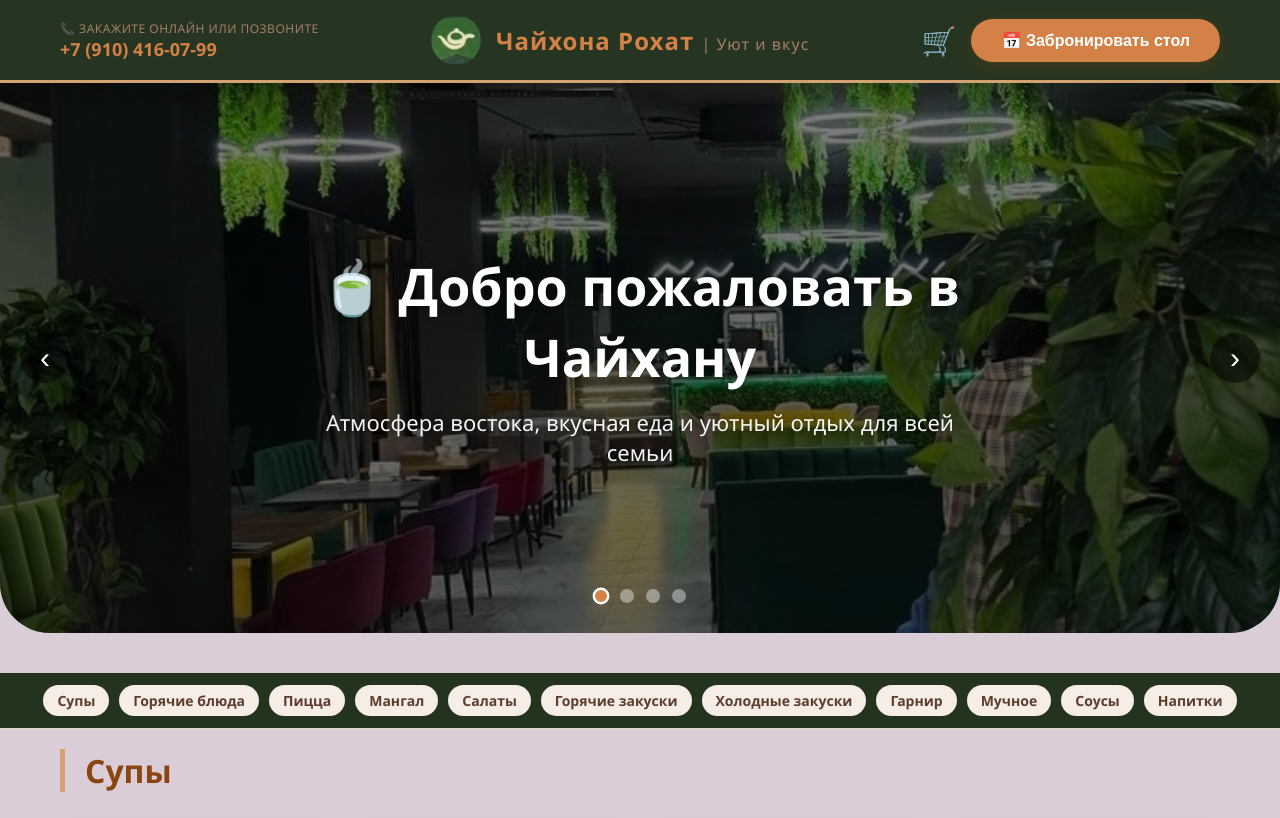
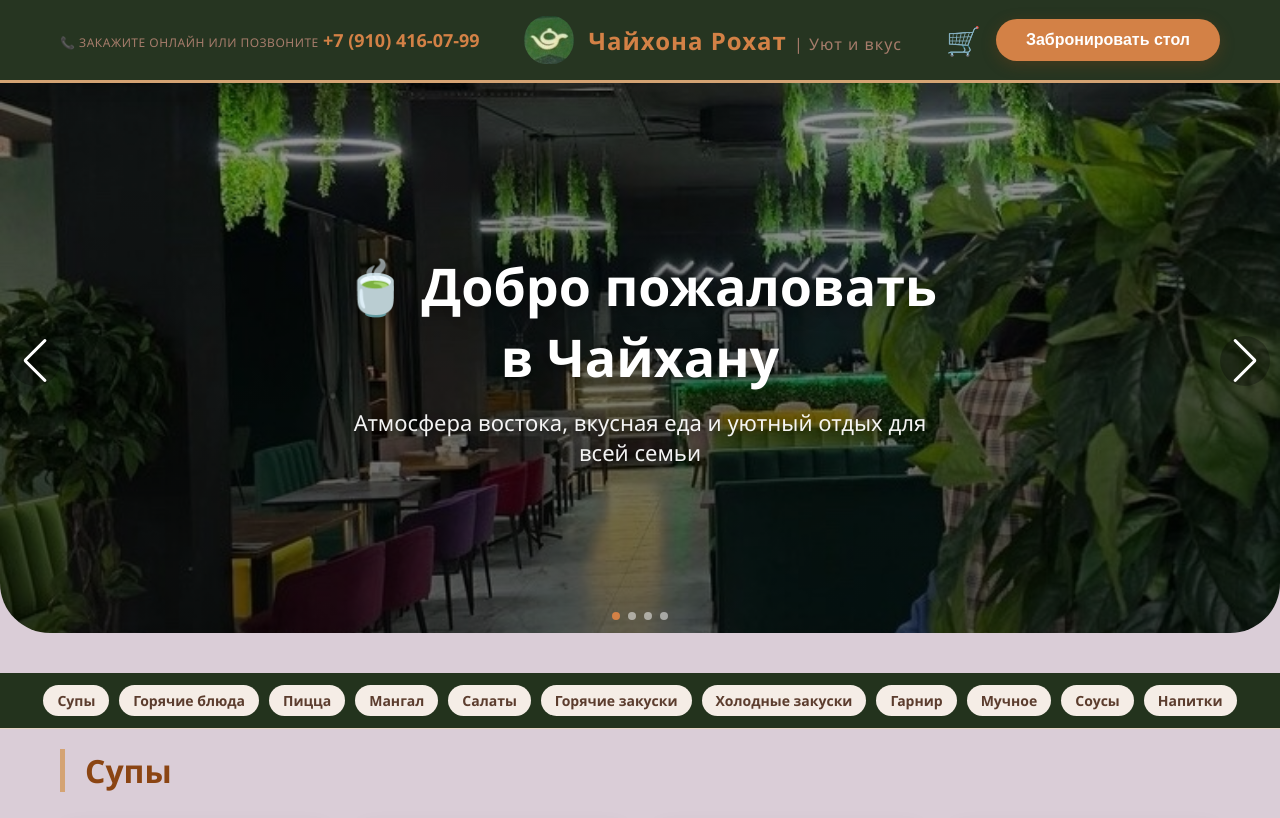
Before and after one commit to Mercy335/chaikhana, a Django app: page / in a window 1280 px wide. Shown: the top 818 px of the page. Run offline with Django 5.2, Linux system fonts and the light colour scheme.

Commit message:
Исправлен слайдер, центрирование телефона на мобилке

```diff
--- a/bookings/templates/bookings/cart.html
+++ b/bookings/templates/bookings/cart.html
@@ -431,7 +431,7 @@
     <header class="header">
         <div class="container">
             <div class="header-left">
-                <img src="{% static 'bookings/images/logo.jpg' %}" alt="Чайхана" class="header-logo">
+                <img src="{% static 'bookings/images/Logo.jpg' %}" alt="Чайхана" class="header-logo">
                 <div class="header-title">
                     Чайхона Рохат
                     <span>| Уют и вкус</span>
--- a/bookings/templates/bookings/checkout.html
+++ b/bookings/templates/bookings/checkout.html
@@ -530,7 +530,7 @@
     <header class="header">
         <div class="container">
             <div class="header-left">
-                <img src="{% static 'bookings/images/logo.jpg' %}" alt="Чайхана" class="header-logo">
+                <img src="{% static 'bookings/images/Logo.jpg' %}" alt="Чайхана" class="header-logo">
                 <div class="header-title">
                     Чайхона Рохат
                     <span>| Уют и вкус</span>
--- a/bookings/templates/bookings/index.html
+++ b/bookings/templates/bookings/index.html
@@ -8,6 +8,8 @@
 
     <!-- Favicon -->
     <link rel="icon" type="image/png" href="{% static 'bookings/images/favicon.jpg' %}">
+
+    <link rel="stylesheet" href="https://cdn.jsdelivr.net/npm/swiper@11/swiper-bundle.min.css" />
 
     <style>
         /* ===== ОБЩИЕ СТИЛИ ===== */
@@ -55,14 +57,17 @@
         }
 
         /* ===== ЛЕВАЯ ЧАСТЬ ===== */
+        @media (max-width: 768px) {
             .header-left {
-            flex: 0 0 auto;
+                width: 100%;
+                display: flex;
+                justify-content: center;
             }
 
             .header-phone {
-            display: flex;
-            flex-direction: column;
-            align-items: flex-start;
+                align-items: center;
+                text-align: center;
+            }
         }
 
         .phone-label {
@@ -71,6 +76,7 @@
             font-weight: 400;
             letter-spacing: 0.5px;
             text-transform: uppercase;
+            white-space: nowrap;
         }
 
         .phone-number {
@@ -79,6 +85,7 @@
             font-weight: 700;
             text-decoration: none;
             transition: color 0.3s;
+            white-space: nowrap;
         }
 
         .phone-number:hover {
@@ -965,200 +972,94 @@
             }
 
 
-            /* ===== СЛАЙДЕР ===== */
+            /* ===== SWIPER СЛАЙДЕР ===== */
             .hero-slider {
-                position: relative;
                 width: 100%;
                 height: 550px;
+                border-radius: 0 0 50px 50px;
                 overflow: hidden;
-                border-radius: 0 0 50px 50px;
                 margin-bottom: 40px;
             }
 
-            .slider-container {
-                position: relative;
+            .swiper {
                 width: 100%;
                 height: 100%;
             }
 
-            .slider-track {
-                display: flex;
-                width: 100%;
-                height: 100%;
-                transition: transform 0.7s ease-in-out;
-            }
-
-            .slide {
-                min-width: 100%;
-                height: 100%;
-                flex-shrink: 0;
-                opacity: 0;
-                transition: opacity 0.7s ease-in-out;
-                position: relative;
-            }
-
-            .slide.active {
-                opacity: 1;
-            }
-
-            .slide-bg {
-                width: 100%;
-                height: 100%;
-                background-size: cover;
-                background-position: center;
-                background-repeat: no-repeat;
+            .swiper-slide {
                 display: flex;
                 align-items: center;
                 justify-content: center;
+                background-size: cover;
+                background-position: center;
+            }
+
+            .swiper-slide .slide-content {
+                color: white;
                 text-align: center;
+                max-width: 700px;
                 padding: 40px;
             }
 
-
-            .slide-content {
-                color: white;
-                max-width: 700px;
-            }
-
-            .slide-content h1 {
+            .swiper-slide .slide-content h1 {
                 font-size: 52px;
                 margin-bottom: 15px;
-                text-shadow: 0 2px 20px rgba(0, 0, 0, 0.5);
-            }
-
-            .slide-content p {
+                text-shadow: 0 2px 20px rgba(0,0,0,0.5);
+            }
+
+            .swiper-slide .slide-content p {
                 font-size: 22px;
                 opacity: 0.95;
-                text-shadow: 0 2px 10px rgba(0, 0, 0, 0.5);
-            }
-
-            /* ===== КНОПКИ СЛАЙДЕРА ===== */
-            .slider-btn {
-                position: absolute;
-                top: 50%;
-                transform: translateY(-50%);
-                background: rgba(0, 0, 0, 0.5);
-                color: white;
-                border: none;
+                text-shadow: 0 2px 10px rgba(0,0,0,0.5);
+            }
+
+            .swiper-button-next,
+            .swiper-button-prev {
+                color: white !important;
+                background: rgba(0,0,0,0.3);
+                border-radius: 50%;
                 width: 50px;
                 height: 50px;
-                border-radius: 50%;
-                font-size: 30px;
-                cursor: pointer;
-                z-index: 10;
                 transition: all 0.3s;
-                display: flex;
-                align-items: center;
-                justify-content: center;
-            }
-
-            .slider-btn:hover {
+            }
+
+            .swiper-button-next:hover,
+            .swiper-button-prev:hover {
                 background: rgba(211, 129, 70, 0.8);
-                transform: translateY(-50%) scale(1.1);
-            }
-
-            .slider-btn.prev {
-                left: 20px;
-            }
-
-            .slider-btn.next {
-                right: 20px;
-            }
-
-            /* ===== ТОЧКИ (ИНДИКАТОРЫ) ===== */
-            .slider-dots {
-                position: absolute;
-                bottom: 30px;
-                left: 50%;
-                transform: translateX(-50%);
-                display: flex;
-                gap: 12px;
-                z-index: 10;
-            }
-
-            .slider-dots .dot {
-                width: 14px;
-                height: 14px;
-                border-radius: 50%;
-                background: rgba(255, 255, 255, 0.4);
-                cursor: pointer;
-                transition: all 0.3s;
-                border: 2px solid transparent;
-            }
-
-            .slider-dots .dot.active {
-                background: #d38146;
-                border-color: white;
-                transform: scale(1.2);
-            }
-
-            .slider-dots .dot:hover {
-                background: rgba(255, 255, 255, 0.8);
-            }
-
-            /* ===== АДАПТИВ СЛАЙДЕРА ===== */
+            }
+
+            .swiper-pagination-bullet {
+                background: white !important;
+                opacity: 0.5 !important;
+            }
+
+            .swiper-pagination-bullet-active {
+                background: #d38146 !important;
+                opacity: 1 !important;
+            }
+
+            /* Адаптив */
             @media (max-width: 768px) {
                 .hero-slider {
                     height: 400px;
-                    border-radius: 0 0 30px 30px;
-                }
-
-                .slide-content h1 {
+                }
+                .swiper-slide .slide-content h1 {
                     font-size: 32px;
                 }
-
-                .slide-content p {
+                .swiper-slide .slide-content p {
                     font-size: 18px;
-                }
-
-                .slider-btn {
-                    width: 40px;
-                    height: 40px;
-                    font-size: 24px;
-                }
-
-                .slider-btn.prev {
-                    left: 10px;
-                }
-
-                .slider-btn.next {
-                    right: 10px;
-                }
-
-                .slider-dots .dot {
-                    width: 10px;
-                    height: 10px;
                 }
             }
 
             @media (max-width: 480px) {
                 .hero-slider {
-                    height: 320px;
-                    border-radius: 0 0 20px 20px;
-                }
-
-                .slide-content h1 {
+                    height: 300px;
+                }
+                .swiper-slide .slide-content h1 {
                     font-size: 24px;
                 }
-
-                .slide-content p {
+                .swiper-slide .slide-content p {
                     font-size: 15px;
-                }
-
-                .slider-btn {
-                    width: 32px;
-                    height: 32px;
-                    font-size: 18px;
-                }
-
-                .slider-dots {
-                    bottom: 15px;
-                    gap: 8px;
-                }
-
-                .slider-dots .dot {
-                    width: 8px;
-                    height: 8px;
                 }
             }
     </style>
@@ -1196,7 +1097,7 @@
                     🛒
                     <span id="cartCount" class="cart-badge" style="display: none; position: absolute; top: -8px; right: -12px; background: #a50e0e; color: white; font-size: 12px; font-weight: 700; border-radius: 50%; padding: 2px 8px; min-width: 20px; text-align: center;">0</span>
                 </a>
-                <button class="btn-book" id="openModalBtn">📅 Забронировать стол</button>
+                <button class="btn-book" id="openModalBtn">Забронировать стол</button>
             </div>
         </div>
     </header>
@@ -1207,58 +1108,47 @@
     <!-- ========== СЛАЙДЕР ========== -->
     <!-- ========== СЛАЙДЕР ========== -->
 
+   <!-- ========== СЛАЙДЕР ========== -->
+    <!-- ========== СЛАЙДЕР SWIPER ========== -->
     <section class="hero-slider">
-        <div class="slider-container">
-            <div class="slider-track" id="sliderTrack">
-                <!-- Слайд 1: существующий фон -->
-                <div class="slide active">
-                    <div class="slide-bg" style="background-image: linear-gradient(rgba(0, 0, 0, 0.5), rgba(0, 0, 0, 0.6)), url('{% static "bookings/images/fon.jpg" %}');">
+        <div class="swiper mySwiper">
+            <div class="swiper-wrapper">
+                <!-- Слайд 1 -->
+                <div class="swiper-slide" style="background-image: linear-gradient(rgba(0,0,0,0.4), rgba(0,0,0,0.6)), url('{% static "bookings/images/fon.jpg" %}'); background-size: cover; background-position: center;">
                     <div class="slide-content">
                         <h1>🍵 Добро пожаловать в Чайхану</h1>
                         <p>Атмосфера востока, вкусная еда и уютный отдых для всей семьи</p>
                     </div>
                 </div>
-                </div>
                 <!-- Слайд 2 -->
-                <div class="slide active">
-                    <div class="slide-bg" style="background-image: linear-gradient(rgba(0, 0, 0, 0.5), rgba(0, 0, 0, 0.6)), url('{% static "bookings/images/fon.jpg" %}');">
+                <div class="swiper-slide" style="background-image: linear-gradient(rgba(0,0,0,0.4), rgba(0,0,0,0.6)), url('{% static "bookings/images/slide1.jpg" %}'); background-size: cover; background-position: center;">
                     <div class="slide-content">
                         <h1>🎵 Живая музыка</h1>
                         <p>Каждую пятницу и субботу в зале европейской и русской кухни</p>
                     </div>
                 </div>
-                </div>
                 <!-- Слайд 3 -->
-                <div class="slide">
-                    <div class="slide-bg" style="background-image: linear-gradient(rgba(0, 0, 0, 0.5), rgba(0, 0, 0, 0.6)), url('{% static "bookings/images/slider/jivmuz.jpg" %}');">
+                <div class="swiper-slide" style="background-image: linear-gradient(rgba(0,0,0,0.4), rgba(0,0,0,0.6)), url('{% static "bookings/images/slider/jivmuz.jpg" %}'); background-size: cover; background-position: center;">
                     <div class="slide-content">
                         <h1>🍽️ Уютный интерьер</h1>
                         <p>Проведите время в атмосфере востока</p>
                     </div>
                 </div>
-                </div>
                 <!-- Слайд 4 -->
-                <div class="slide">
-                    <div class="slide-bg" style="background-image: linear-gradient(rgba(0, 0, 0, 0.5), rgba(0, 0, 0, 0.6)), url('{% static "bookings/images/slider/slide3.jpg" %}');">
+                <div class="swiper-slide" style="background-image: linear-gradient(rgba(0,0,0,0.4), rgba(0,0,0,0.6)), url('{% static "bookings/images/slider/slide3.jpg" %}'); background-size: cover; background-position: center;">
                     <div class="slide-content">
                         <h1>🥘 Традиционные супы</h1>
                         <p>Согревающие блюда для всей семьи</p>
                     </div>
                 </div>
             </div>
-            </div>
-
-            <!-- Кнопки управления -->
-            <button class="slider-btn prev" id="sliderPrev">‹</button>
-            <button class="slider-btn next" id="sliderNext">›</button>
-
-            <!-- Индикаторы (точки) -->
-            <div class="slider-dots" id="sliderDots">
-                <span class="dot active" data-index="0"></span>
-                <span class="dot" data-index="1"></span>
-                <span class="dot" data-index="2"></span>
-                <span class="dot" data-index="3"></span>
-            </div>
+
+            <!-- Кнопки навигации -->
+            <div class="swiper-button-next"></div>
+            <div class="swiper-button-prev"></div>
+
+            <!-- Пагинация (точки) -->
+            <div class="swiper-pagination"></div>
         </div>
     </section>
 
@@ -3679,7 +3569,7 @@
             loadCartItemsToModal('cart_booking');
 
             // Меняем текст кнопки
-            submitBtn.textContent = '✅ Забронировать стол с блюдами';
+            submitBtn.textContent = 'Забронировать стол с блюдами';
 
             document.getElementById('returnToBookingBtn').style.display = 'none';
 
@@ -3858,13 +3748,13 @@
                 } else {
                     showToast('❌ ' + (result.error || 'Ошибка при бронировании'), 'error');
                     submitBtn.disabled = false;
-                    submitBtn.textContent = '✅ Забронировать стол с блюдами';
+                    submitBtn.textContent = 'Забронировать стол с блюдами';
                 }
             } catch (error) {
                 console.error('❌ Ошибка:', error);
                 showToast('❌ Ошибка соединения с сервером', 'error');
                 submitBtn.disabled = false;
-                submitBtn.textContent = '✅ Забронировать стол с блюдами';
+                submitBtn.textContent = 'Забронировать стол с блюдами';
             }
         }
         document.addEventListener('DOMContentLoaded', function() {
@@ -3889,80 +3779,36 @@
         });
 
         // ============================================
-        //  СЛАЙДЕР
+        //  SWIPER СЛАЙДЕР
         // ============================================
 
         document.addEventListener('DOMContentLoaded', function() {
-            const track = document.getElementById('sliderTrack');
-            const slides = track.querySelectorAll('.slide');
-            const dots = document.querySelectorAll('.dot');
-            const prevBtn = document.getElementById('sliderPrev');
-            const nextBtn = document.getElementById('sliderNext');
-            let currentIndex = 0;
-            let intervalId = null;
-            const slideInterval = 5000; // 5 секунд
-
-            function goToSlide(index) {
-                // Снимаем активный класс со всех слайдов
-                slides.forEach(s => s.classList.remove('active'));
-                dots.forEach(d => d.classList.remove('active'));
-
-                // Добавляем активный класс текущему слайду
-                slides[index].classList.add('active');
-                dots[index].classList.add('active');
-                currentIndex = index;
-            }
-
-            function nextSlide() {
-                const nextIndex = (currentIndex + 1) % slides.length;
-                goToSlide(nextIndex);
-            }
-
-            function prevSlide() {
-                const prevIndex = (currentIndex - 1 + slides.length) % slides.length;
-                goToSlide(prevIndex);
-            }
-
-            function startAutoplay() {
-                stopAutoplay();
-                intervalId = setInterval(nextSlide, slideInterval);
-            }
-
-            function stopAutoplay() {
-                if (intervalId) {
-                    clearInterval(intervalId);
-                    intervalId = null;
-                }
-            }
-
-            // Обработчики кнопок
-            prevBtn.addEventListener('click', function() {
-                prevSlide();
-                startAutoplay(); // перезапускаем автоплей
+            if (typeof Swiper !== 'undefined') {
+                const swiper = new Swiper('.mySwiper', {
+                    loop: true,
+                    autoplay: {
+                        delay: 5000,
+                        disableOnInteraction: false,
+                    },
+                    navigation: {
+                        nextEl: '.swiper-button-next',
+                        prevEl: '.swiper-button-prev',
+                    },
+                    pagination: {
+                        el: '.swiper-pagination',
+                        clickable: true,
+                    },
+                    effect: 'fade',
+                    fadeEffect: {
+                        crossFade: true,
+                    },
                 });
-
-            nextBtn.addEventListener('click', function() {
-                nextSlide();
-                startAutoplay(); // перезапускаем автоплей
-            });
-
-            // Обработчики точек
-            dots.forEach((dot, index) => {
-                dot.addEventListener('click', function() {
-                    goToSlide(index);
-                    startAutoplay(); // перезапускаем автоплей
-                });
-            });
-
-            // Пауза при наведении на слайдер
-            const sliderContainer = document.querySelector('.slider-container');
-            sliderContainer.addEventListener('mouseenter', stopAutoplay);
-            sliderContainer.addEventListener('mouseleave', startAutoplay);
-
-            // Запускаем автоплей
-            startAutoplay();
+                console.log('✅ Swiper инициализирован');
+            } else {
+                console.warn('⚠️ Swiper не загружен');
+            }
         });
     </script>
-
+    <script src="https://cdn.jsdelivr.net/npm/swiper@11/swiper-bundle.min.js"></script>
 </body>
 </html>
```
Lines whose indentation alone changed are shown as unchanged.
